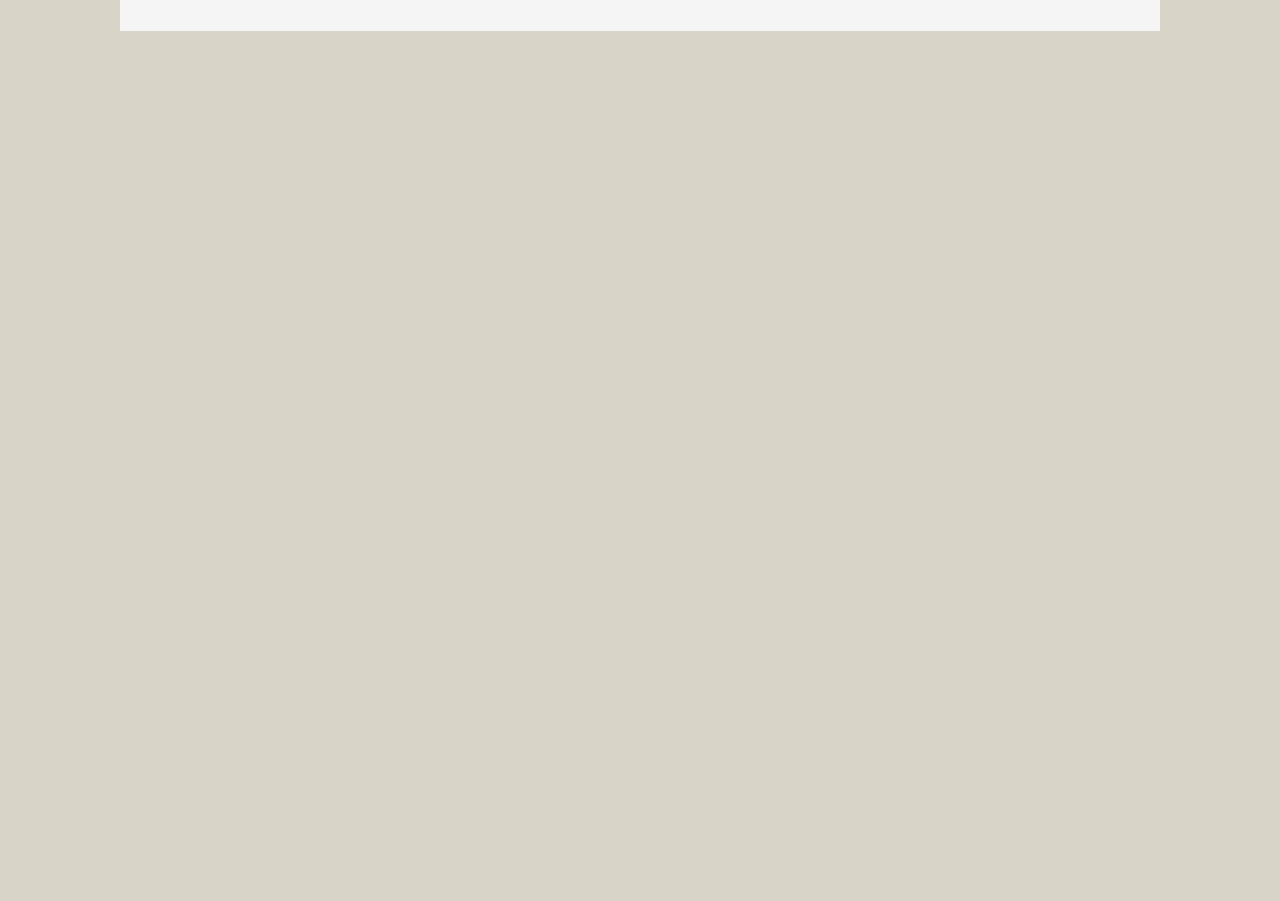
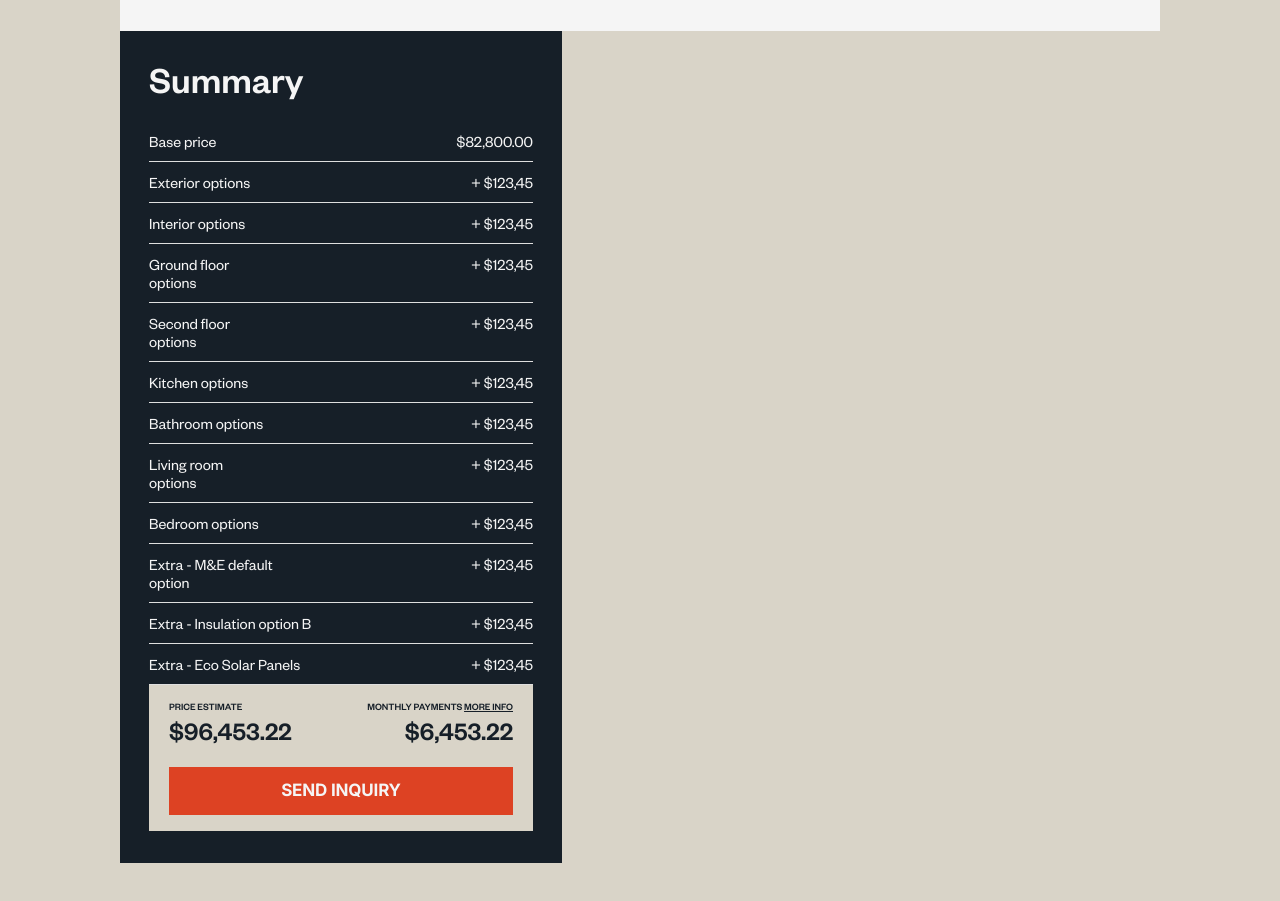
Before and after one commit to Alozi/split-test-task, a Next.js app: page / in a window 1280 px wide. Shown: the part 1440-2341 px from the top of the page. Before the commit the page ends 1511 px from the top, so only its background shows below. Built offline with nearby package versions, Linux system fonts and the light colour scheme.

Commit message:
Add cart component

```diff
--- a/app/page.js
+++ b/app/page.js
@@ -3,6 +3,7 @@ import classes from "./page.module.scss";
 import BackButton from "@/components/common/back-button.js";
 import Exterior from "@/components/exterior/exterior.js";
 import CheckboxGroup from "@/components/сheckbox-group/сheckbox-group.js";
+import Cart from "@/components/cart/cart";
 
 export default function Home() {
   return (
@@ -20,7 +21,7 @@ export default function Home() {
         <div className={classes.wrapper}>
           <Exterior />
           <CheckboxGroup />
-          {/* <Cart /> */}
+          <Cart />
         </div>
       </main>
     </div>
--- /dev/null
+++ b/components/cart/cart.js
@@ -0,0 +1,80 @@
+import Link from 'next/link';
+import SectionTitle from '../common/section-title';
+import classes from './cart.module.scss';
+
+import { Inter } from 'next/font/google';
+
+const inter = Inter({
+    subsets: ['latin'],
+    weight: ['700'],
+    display: 'swap',
+});
+
+export default function Cart() {
+    return <section className={classes.wrapper}>
+        <header>
+            <SectionTitle colorLight={true}>Summary</SectionTitle>
+        </header>
+        <ul className={classes.table}>
+            <li>
+                <span className={classes.title}>Base price</span>
+                <span className={classes.price}>$82,800.00</span>
+            </li>
+            <li>
+                <span className={classes.title}>Exterior options</span>
+                <span className={classes.price}>+ $123,45</span>
+            </li>
+            <li>
+                <span className={classes.title}>Interior options</span>
+                <span className={classes.price}>+ $123,45</span>
+            </li>
+            <li>
+                <span className={classes.title}>Ground floor <br />options</span>
+                <span className={classes.price}>+ $123,45</span>
+            </li>
+            <li>
+                <span className={classes.title}>Second floor <br />options</span>
+                <span className={classes.price}>+ $123,45</span>
+            </li>
+            <li>
+                <span className={classes.title}>Kitchen options</span>
+                <span className={classes.price}>+ $123,45</span>
+            </li>
+            <li>
+                <span className={classes.title}>Bathroom options</span>
+                <span className={classes.price}>+ $123,45</span>
+            </li>
+            <li>
+                <span className={classes.title}>Living room  <br />options</span>
+                <span className={classes.price}>+ $123,45</span>
+            </li>
+            <li>
+                <span className={classes.title}>Bedroom options</span>
+                <span className={classes.price}>+ $123,45</span>
+            </li>
+            <li>
+                <span className={classes.title}>Extra - M&E default  <br />option</span>
+                <span className={classes.price}>+ $123,45</span>
+            </li>
+            <li>
+                <span className={classes.title}>Extra - Insulation option B</span>
+                <span className={classes.price}>+ $123,45</span>
+            </li>
+            <li>
+                <span className={classes.title}>Extra - Eco Solar Panels</span>
+                <span className={classes.price}>+ $123,45</span>
+            </li>
+        </ul>
+        <div className={classes.totalRow}>
+            <div>
+                <span>price estimate</span>
+                <span className={classes.totalPrice}>$96,453.22</span>
+            </div>
+            <div>
+                <span>monthly payments <Link href="#">More Info</Link></span>
+                <span className={classes.totalPrice}>$6,453.22</span>
+            </div>
+            <button className={inter.className}>send inquiry</button>
+        </div>
+    </section>
+}
--- /dev/null
+++ b/components/cart/cart.module.scss
@@ -0,0 +1,72 @@
+@use "@/styles/variables";
+
+.wrapper {
+  width: 442px;
+
+  padding: 30px 29px 32px;
+  background-color: variables.$bg-dark-color;
+
+  ul {
+    list-style: none;
+    width: 100%;
+    border-collapse: collapse;
+    color: variables.$text-white-color-2;
+    margin-top: 24px;
+
+    li {
+      font-size: 16px;
+      line-height: 18px;
+      display: flex;
+      justify-content: space-between;
+      border-bottom: 1px solid #dfdfdf;
+      padding: 11px 0;
+    }
+  }
+
+  .totalRow {
+    background-color: variables.$bg-color;
+    color: variables.$text-dark-color;
+    padding: 10px 20px 16px;
+    display: grid;
+    grid-template-columns: 1fr 1fr;
+    gap: 20px;
+
+    span {
+      font-weight: 500;
+      font-size: 10px;
+      line-height: 18px;
+      text-transform: uppercase;
+    }
+
+    a {
+      text-decoration: underline;
+    }
+
+    .totalPrice {
+      display: block;
+      font-weight: 500;
+      font-size: 26px;
+      line-height: 32px;
+    }
+
+    div:nth-child(2) {
+      text-align: right;
+    }
+
+    button {
+      background-color: variables.$bg-color-red;
+      color: variables.$text-white-color-2;
+      border: none;
+      grid-column: 1 / -1;
+      padding: 11px 0;
+
+      font-family: Inter;
+      font-weight: 700;
+      font-size: 17px;
+      line-height: 150%;
+      letter-spacing: -0.187px;
+      text-transform: uppercase;
+      cursor: pointer;
+    }
+  }
+}
--- a/components/exterior/exterior.module.scss
+++ b/components/exterior/exterior.module.scss
@@ -73,7 +73,4 @@
     font-size: 18px;
     line-height: 21px;
   }
-
-  .image {
-  }
 }
--- a/styles/_variables.scss
+++ b/styles/_variables.scss
@@ -3,6 +3,7 @@ $bg-color: #d9d4c8;
 $bg-color-light: #f5f5f5;
 $bg-color-white: #ffffff;
 $bg-color-red: #dd4223;
+$bg-dark-color: #161f28;
 
 // Border colors
 $border-color: #aaa295;
```
